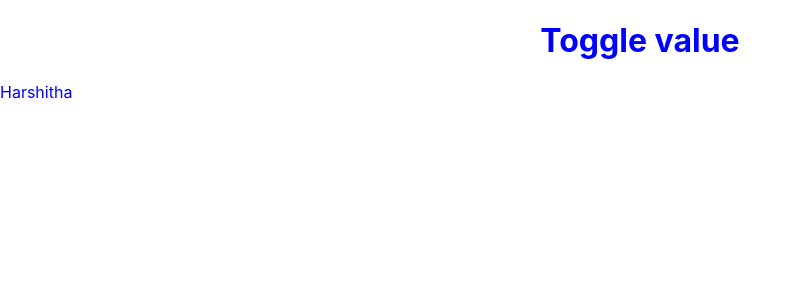
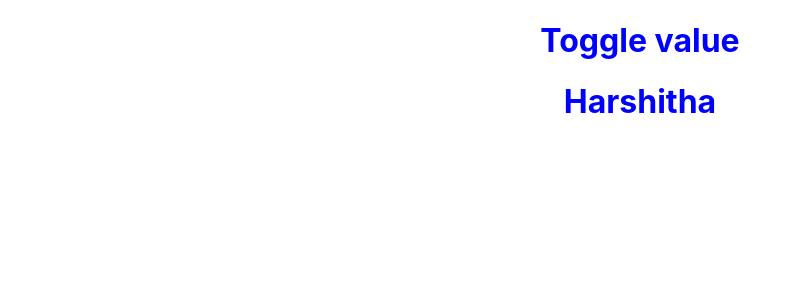
Before and after one commit to S1coder-18/ReactPractice, a React (Create React App) app in the folder tasks/: page / in a window 1280 px wide. Shown: the top 300 px of the page, without its empty margins (0-801 px from the left). Built offline with nearby package versions, Linux system fonts and the light colour scheme.

Commit message:
Named function

```diff
--- a/tasks/src/components/tasks5/StatementExpression.js
+++ b/tasks/src/components/tasks5/StatementExpression.js
@@ -143,6 +143,24 @@
 //creates function at runtime.It returns jsx as string which react can interpret directly.
 //And we will wrap in side any tag then tag also will be shown in the UI because of string returns.
 
+// function StatementExpression(){
+
+
+
+//     return(
+//         <>
+//         {
+//             new Function("return 'Harshitha'")()
+//         }
+//         </>
+//     )
+
+
+// }
+
+// export default StatementExpression;
+
+//8. Named expression also works fine here.....
 function StatementExpression(){
 
 
@@ -150,7 +168,10 @@ function StatementExpression(){
     return(
         <>
         {
-            new Function("return 'Harshitha'")()
+           (function add(){
+            let name = "Harshitha"
+            return <h1>{name}</h1>
+           })()
         }
         </>
     )
```
